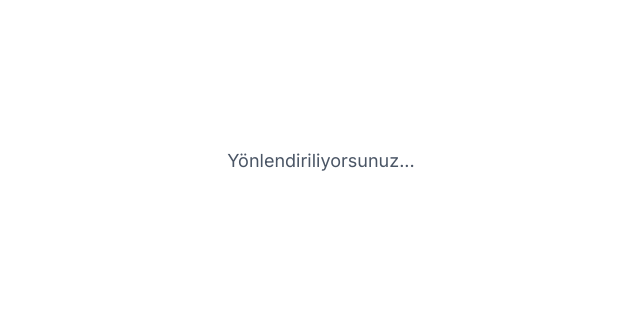
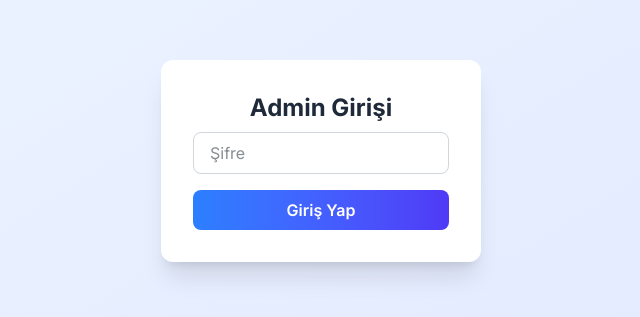
Before and after one commit to gokturk078/qr-menu-restaurant, a Next.js app: page /admin in a window 1280 px wide. Before the commit this address had no page. Shown: the part 239-556 px from the top of the page, without its empty margins (319-959 px from the left). Built offline with nearby package versions, Linux system fonts and the light colour scheme.

Commit message:
📝 Ana sayfa: S.A.F. Restoranı ibaresi güncellendi

```diff
--- a/src/app/admin/page.tsx
+++ b/src/app/admin/page.tsx
@@ -1,32 +1,65 @@
 'use client';
 
-import { useEffect } from 'react';
+import { useEffect, useState } from 'react';
 import { useRouter } from 'next/navigation';
+
+const ADMIN_PASSWORD = 'admin-saf'; // Buradan değiştir
 
 export default function AdminPage() {
   const router = useRouter();
+  const [input, setInput] = useState('');
+  const [error, setError] = useState('');
+  const [checking, setChecking] = useState(true);
 
   useEffect(() => {
-    // Şu anda auth kontrolü yapılmayacaksa, direkt yönlendiriyoruz:
-    router.replace('/admin/dashboard');
-
-    // Eğer kullanıcı kontrolü yapılacaksa buraya ekleyeceğiz:
-    /*
-    const checkAccess = async () => {
-      const { data: { session } } = await supabase.auth.getSession();
-      if (session) {
+    // Eğer daha önce giriş yapıldıysa direkt yönlendir
+    if (typeof window !== 'undefined') {
+      const ok = localStorage.getItem('admin_ok');
+      if (ok === '1') {
         router.replace('/admin/dashboard');
       } else {
-        router.replace('/unauthorized');
+        setChecking(false);
       }
-    };
-    checkAccess();
-    */
+    }
   }, [router]);
 
+  const handleSubmit = (e: React.FormEvent) => {
+    e.preventDefault();
+    if (input === ADMIN_PASSWORD) {
+      localStorage.setItem('admin_ok', '1');
+      router.replace('/admin/dashboard');
+    } else {
+      setError('Şifre yanlış!');
+    }
+  };
+
+  if (checking) {
+    return (
+      <div className="h-screen flex items-center justify-center text-lg text-gray-600">
+        Yönlendiriliyorsunuz...
+      </div>
+    );
+  }
+
   return (
-    <div className="h-screen flex items-center justify-center text-lg text-gray-600">
-      Yönlendiriliyorsunuz...
+    <div className="min-h-screen flex items-center justify-center bg-gradient-to-br from-blue-50 to-indigo-100">
+      <form onSubmit={handleSubmit} className="bg-white p-8 rounded-xl shadow-xl w-full max-w-xs space-y-4">
+        <h1 className="text-2xl font-bold text-center text-gray-800 mb-2">Admin Girişi</h1>
+        <input
+          type="password"
+          placeholder="Şifre"
+          value={input}
+          onChange={e => { setInput(e.target.value); setError(''); }}
+          className="w-full border border-gray-300 rounded-lg px-4 py-2 focus:outline-none focus:ring-2 focus:ring-blue-400"
+        />
+        {error && <div className="text-red-500 text-sm text-center">{error}</div>}
+        <button
+          type="submit"
+          className="w-full bg-gradient-to-r from-blue-500 to-indigo-600 text-white py-2 rounded-lg font-semibold hover:from-blue-600 hover:to-indigo-700 transition-all"
+        >
+          Giriş Yap
+        </button>
+      </form>
     </div>
   );
 }
--- a/src/app/page.tsx
+++ b/src/app/page.tsx
@@ -14,7 +14,7 @@ export default function HomePage() {
     <div className="min-h-screen bg-gradient-to-br from-blue-50 to-indigo-100">
       {/* Header */}
       <div className="pt-8 md:pt-12 pb-6 md:pb-8">
-        <LogoHeader title="XXX Restoranı" />
+        <LogoHeader title="S.A.F. Restoranı" />
       </div>
 
       {/* Main Content */}
@@ -62,7 +62,7 @@ export default function HomePage() {
           {/* Footer Info */}
           <div className="text-center mt-8 md:mt-12 pb-8">
             <p className="text-xs md:text-sm text-gray-500">
-              QR Menü • XXX Restoranı
+              QR Menü • S.A.F. Restoranı
             </p>
           </div>
         </div>
--- a/src/components/LogoHeader.tsx
+++ b/src/components/LogoHeader.tsx
@@ -7,7 +7,7 @@ interface LogoHeaderProps {
 }
 
 export default function LogoHeader({
-  title = "XXX Restoranı",
+  title = "S.A.F. Restoranı",
   size = 'small',
   showTitle = true
 }: LogoHeaderProps) {
```
Also changed, not shown: src/app/menu/[categoryId]/page.tsx (line endings or trailing spaces).
